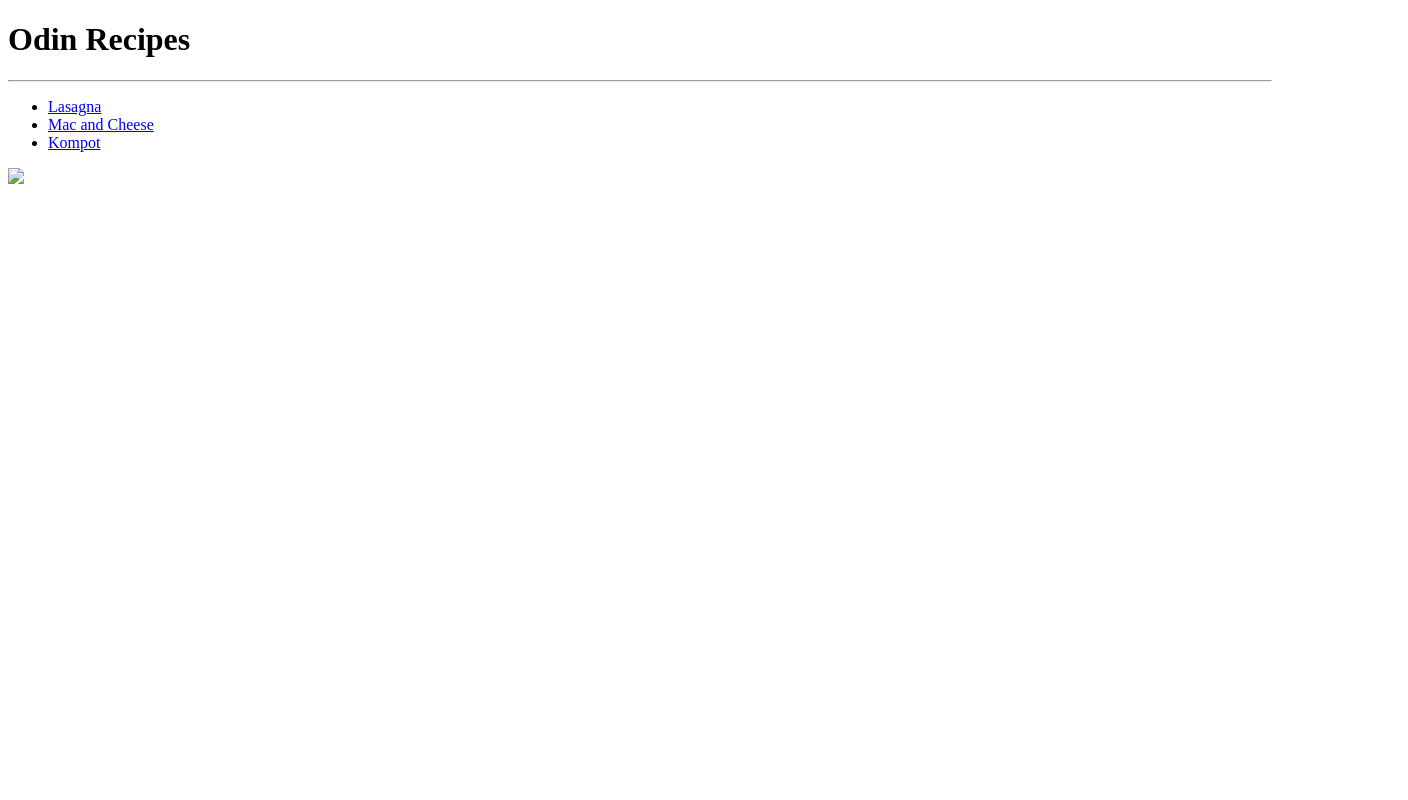
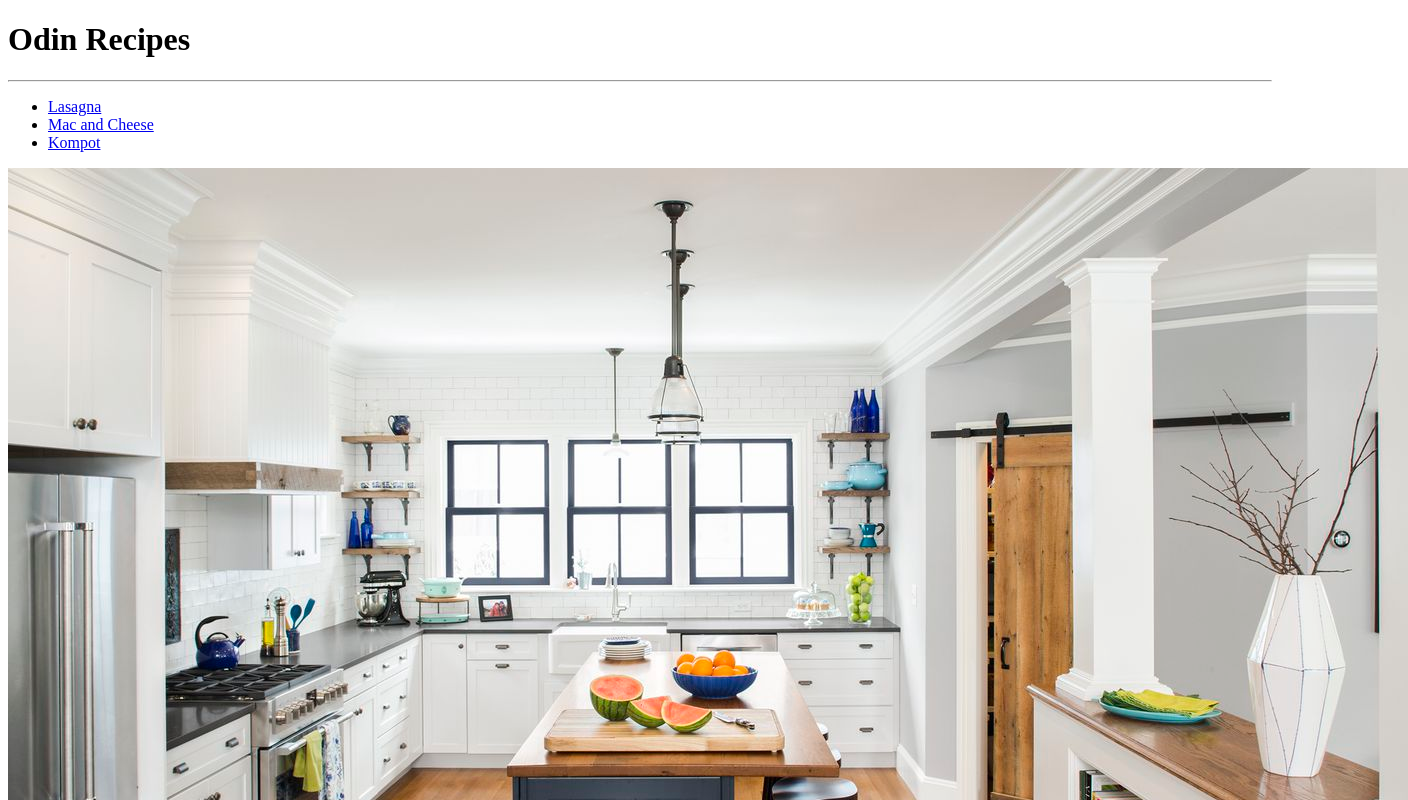
Before and after one commit to mistaek42/odin-recipes, a plain HTML site: page index.html in a window 1280 px wide. Shown: the top 800 px of the page, 1408 px wide, since content can reach past the window. Drawn offline with Linux system fonts and the light colour scheme.

Commit message:
some minor changes

```diff
--- a/index.html
+++ b/index.html
@@ -16,7 +16,7 @@
 <li><a href="./recipes/kompot.html">Kompot</a></li>
 </ul>
 
-<img src="./recipes/img/kitchen.jpg>">
+<img src="./recipes/img/kitchen.jpg">
 
 </body>
 
```
